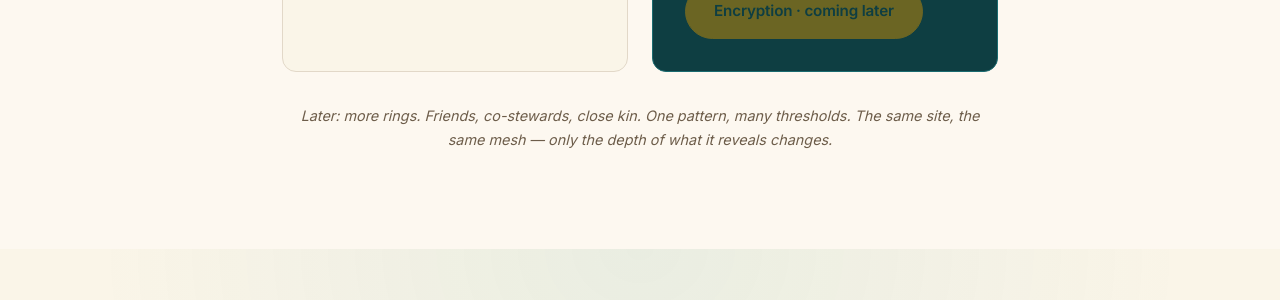
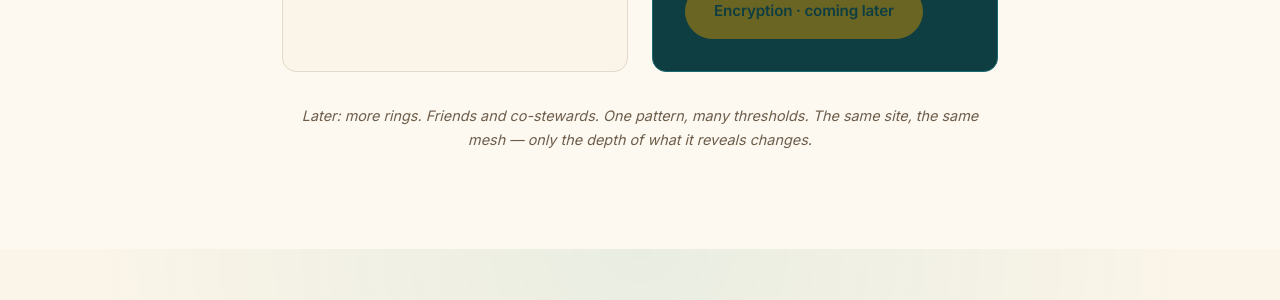
Before and after one commit to Evobiosys/cosiobsys.org, a Jekyll site: the page built from index.html, in a window 1280 px wide and 900 px high, scrolled down 5203 px. Shown: the part 153-453 px from the top of the window. Built offline with Jekyll 4.4.1, drawn with Linux system fonts in a browser that asks for light colours.

Commit message:
fix(index): remove second 'close kin' phrase from future-rings note
Missed one instance in the body copy — the earlier fix only
caught the phrase inside the modal note.

Co-Authored-By: Claude Opus 4.6 <noreply@anthropic.com>

```diff
--- a/index.html
+++ b/index.html
@@ -391,7 +391,7 @@ description: >-
     </div>
 
     <p class="cb-rings-future">
-      Later: more rings. Friends, co-stewards, close kin. One pattern,
+      Later: more rings. Friends and co-stewards. One pattern,
       many thresholds. The same site, the same mesh &mdash; only the depth
       of what it reveals changes.
     </p>
```
